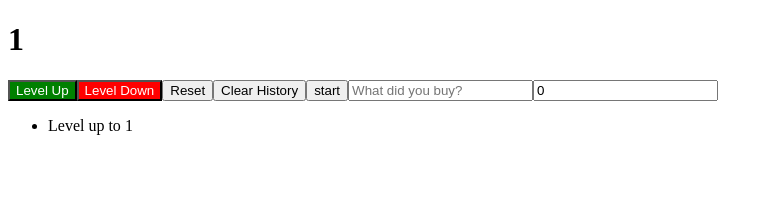
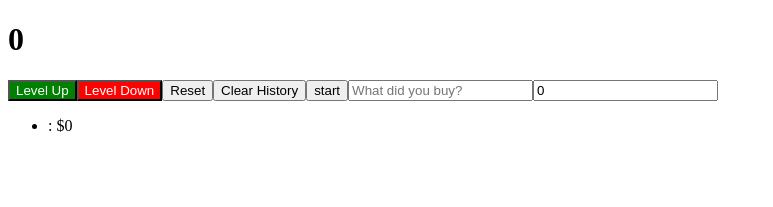
Before and after one commit to kugicode/reactCounterApp, a React (Vite) app: page / in a window 1280 px wide. Both pictures are taken after a click on the button "Level Up". Shown: the top 207 px of the page, without its empty margins (0-773 px from the left). Built offline with nearby package versions, Linux system fonts and the light colour scheme.

Commit message:
implement dynamic inputs and transaction history logic

```diff
--- a/src/components/Counter.jsx
+++ b/src/components/Counter.jsx
@@ -8,8 +8,10 @@ const [amount, setAmount] = useState(0);
 const [description, setDescription] = useState("");
 
 const handleIncrement = () => {
-  setBalance(prevBalance => prevBalance + 1);
-  setTransactions(prevTransactions => [...prevTransactions, balance + 1]);
+  setBalance(prevBalance => prevBalance + Number(amount));
+  setTransactions(prevTransactions => [...prevTransactions, `${description}: $${amount}`]);
+  setAmount(0);
+  setDescription("");
 }
 
 const handleDecrement = () => {
@@ -62,7 +64,7 @@ if (isAutoClickerOn) {
      {balance >= 10 && <p>MAX POWER REACHED! ⚡</p>}
      <ul>
         {transactions.map((item, index) => (
-            <li key={index}>Level up to {item}</li>
+            <li key={index}>{item}</li>
         ))}
      </ul>
         </>
```
